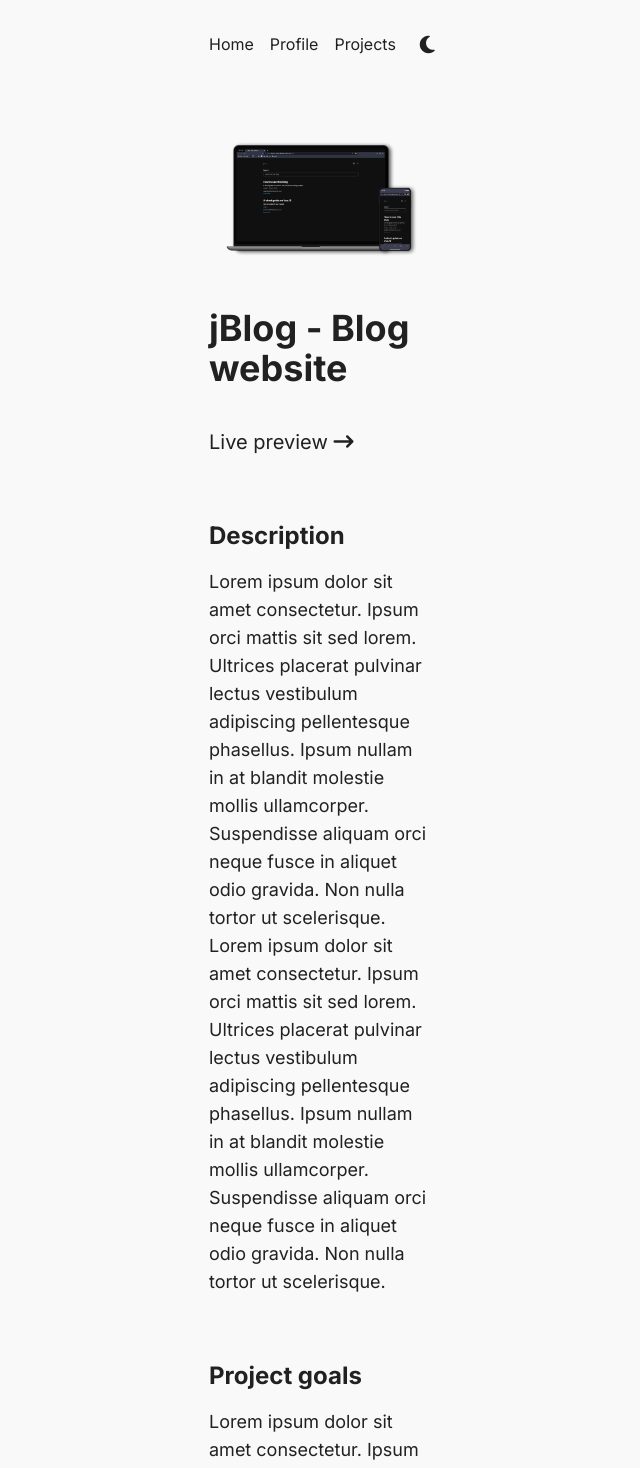
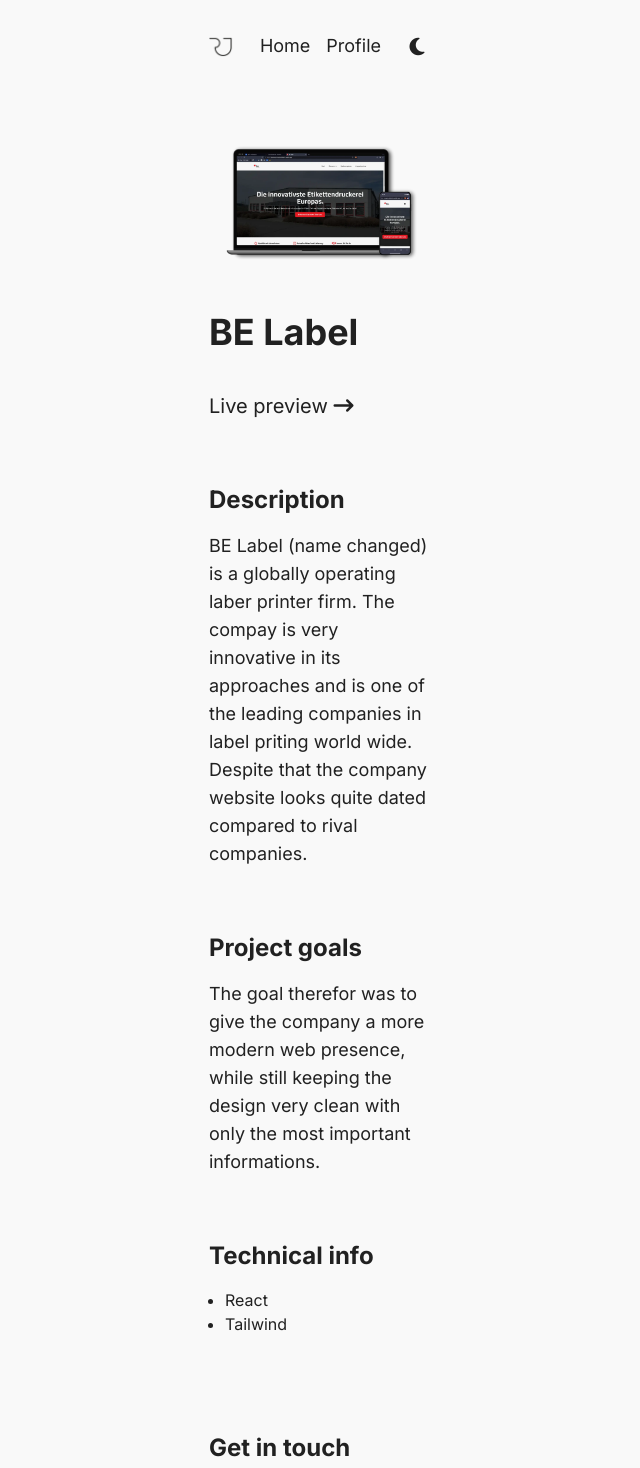
Before and after one commit to Lone1106/clean-portfolio, a Vue app: page /project/be-label in a window 1280 px wide. Shown: the top 1468 px of the page, without its empty margins (321-961 px from the left). Built offline with nearby package versions, Linux system fonts and the light colour scheme.

Commit message:
Finished basic layout and functionality of all pages

```diff
--- a/src/App.vue
+++ b/src/App.vue
@@ -1,5 +1,8 @@
 <template>
-  <div class="px-12 md:px-40 xl:px-[530px]">
+  <div
+    class="px-12 md:px-40 xl:px-[530px] lightMode transition-colors duration-500"
+    :class="{ darkMode: isDarkMode }"
+  >
     <the-header></the-header>
     <main>
       <router-view></router-view>
@@ -17,12 +20,27 @@
 
   html {
     font-family: "Inter", sans-serif;
+  }
+
+  .lightMode {
     background: #f9f9f9;
     color: #212121;
+  }
+
+  .darkMode {
+    background: #1b181b;
+    color: #f9f9f9;
   }
 </style>
 
 <script setup>
+  import { useStore } from "vuex";
+  import { computed } from "vue";
+
   import TheHeader from "./components/layout/TheHeader.vue";
   import TheFooter from "./components/layout/TheFooter.vue";
+
+  const store = useStore();
+
+  const isDarkMode = computed(() => store.getters.getMode);
 </script>
--- a/src/components/landing/Projects.vue
+++ b/src/components/landing/Projects.vue
@@ -1,5 +1,5 @@
 <template>
-	<section class="py-12" id="projects">
+	<section class="py-12">
 		<h2 class="font-bold text-4xl mb-10">My recent projects</h2>
 		<div class="flex flex-col gap-16">
 			<project-item
--- a/src/components/layout/TheHeader.vue
+++ b/src/components/layout/TheHeader.vue
@@ -1,40 +1,114 @@
 <template>
+	<div class="relative">
 		<header class="w-full flex items-center justify-between py-8">
 			<div>
 				<router-link to="/">
-				<img :src="Logo" alt="RJ Logo" class="w-6" />
+					<img :src="Logo" alt="RJ Logo" class="w-6" v-if="!isDarkMode" />
+					<img :src="LogoWhite" alt="RJ Logo" class="w-6" v-else />
 				</router-link>
 			</div>
 
 			<div class="flex justify-end items-center gap-6">
-			<div class="hidden lg:block">
-				<ul class="flex justify-end items-center gap-4">
+				<nav class="hidden lg:block">
+					<ul class="flex justify-end items-center gap-4 text-lg">
 						<li>
 							<router-link to="/">Home</router-link>
 						</li>
 						<li>
 							<router-link to="/profile">Profile</router-link>
 						</li>
-					<li>
-						<a href="/home/#projects">Projects</a>
-					</li>
 					</ul>
+				</nav>
+
+				<div class="cursor-pointer w-6 text-center">
+					<transition name="toggle-mode" mode="out-in">
+						<i
+							v-if="!isDarkMode"
+							class="fa-solid fa-moon fa-lg"
+							@click="toggleDarkMode"
+						></i>
+						<i
+							v-else
+							class="fa-solid fa-sun fa-lg"
+							@click="toggleDarkMode"
+						></i>
+					</transition>
 				</div>
 
-			<div class="cursor-pointer">
-				<i class="fa-solid fa-moon fa-lg"></i>
-				<!-- <i class="fa-solid fa-sun fa-lg"></i> -->
-			</div>
-
-			<div class="block lg:hidden cursor-pointer">
+				<div class="block lg:hidden cursor-pointer" @click="toggleMenu">
 					<i
 						class="fa-solid text-dark fa-bars-staggered fa-xl rotate-180"
 					></i>
 				</div>
 			</div>
 		</header>
+
+		<nav
+			class="bg-light lg:hidden fixed w-full h-screen inset-0 z-50 flex items-center justify-center transition-all duration-500"
+			:class="{ isHidden: !isMenuOpen, isVisible: isMenuOpen }"
+		>
+			<div
+				class="absolute top-8 right-12 md:right-40 cursor-pointer"
+				@click="toggleMenu"
+			>
+				<i class="fa-solid fa-xmark fa-2xl"></i>
+			</div>
+
+			<ul class="flex flex-col justify-center items-center gap-8 text-2xl">
+				<li @click="toggleMenu">
+					<router-link to="/">Home</router-link>
+				</li>
+				<li @click="toggleMenu">
+					<router-link to="/profile">Profile</router-link>
+				</li>
+			</ul>
+		</nav>
+	</div>
 </template>
 
 <script setup>
+	import { useStore } from "vuex";
+	import { computed, ref } from "vue";
 	import Logo from "../../assets/logo.webp";
+	import LogoWhite from "../../assets/logo-white.webp";
+
+	const store = useStore();
+
+	const toggleDarkMode = () => store.dispatch("setMode");
+
+	const isDarkMode = computed(() => store.getters.getMode);
+
+	const isMenuOpen = ref(false);
+	const toggleMenu = () => {
+		isMenuOpen.value = !isMenuOpen.value;
+	};
 </script>
+
+<style scoped>
+	.isHidden {
+		visibility: hidden;
+		opacity: 0;
+	}
+
+	.isVisible {
+		visibility: visible;
+		opacity: 1;
+	}
+
+	.toggle-mode-enter-from,
+	.toggle-mode-leave-to {
+		transform: translateY(30px);
+		opacity: 0;
+	}
+
+	.toggle-mode-enter-active,
+	.toggle-mode-leave-active {
+		transition: all 0.25s ease;
+	}
+
+	.toggle-mode-enter-to,
+	.toggle-mode-leave-from {
+		transform: translateY(0);
+		opacity: 1;
+	}
+</style>
--- a/src/components/profile/ExperienceItem.vue
+++ /dev/null
@@ -1,15 +0,0 @@
-<template>
-	<figure>
-		<p class="font-bold text-base">09/2017 - current</p>
-		<p class="text-base md:text-lg">
-			Lorem ipsum dolor sit amet consectetur. Sit sollicitudin justo odio
-			sed. Eu faucibus mattis quis nunc. Porta lectus adipiscing enim
-			posuere nulla mauris amet. Eget faucibus quam viverra augue. Viverra
-			lorem interdum malesuada pellentesque vel. Lorem ipsum dolor sit amet
-			consectetur. Sit sollicitudin justo odio sed. Eu faucibus mattis quis
-			nunc. Porta lectus adipiscing enim posuere nulla mauris amet. Eget
-			faucibus quam viverra augue. Viverra lorem interdum malesuada
-			pellentesque vel.
-		</p>
-	</figure>
-</template>
--- a/src/components/project/Project.vue
+++ b/src/components/project/Project.vue
@@ -1,54 +1,44 @@
 <template>
 	<section class="py-12">
 		<div class="w-full mb-12">
-			<img :src="Dummy" alt="dummy image" class="w-full" />
+			<img
+				:src="currentProject.image"
+				:alt="currentProject.altText"
+				class="w-full"
+			/>
 		</div>
 
 		<div class="flex flex-col gap-16">
 			<div>
-				<h2 class="font-bold text-4xl mb-10">jBlog - Blog website</h2>
-				<a href="" class="text-xl">
-					Live preview <i class="fa-solid fa-arrow-right-long"></i>
+				<h2 class="font-bold text-4xl mb-10">
+					{{ currentProject.title }}
+				</h2>
+				<a :href="currentProject.link" target="_blank" class="text-xl">
+					{{
+						currentProject.linkType === "web" ? "Live preview" : "Behance"
+					}}
+					<i class="fa-solid fa-arrow-right-long"></i>
 				</a>
 			</div>
 
 			<div>
 				<h3 class="text-2xl font-bold mb-4">Description</h3>
 				<p class="text-base md:text-lg">
-					Lorem ipsum dolor sit amet consectetur. Ipsum orci mattis sit sed
-					lorem. Ultrices placerat pulvinar lectus vestibulum adipiscing
-					pellentesque phasellus. Ipsum nullam in at blandit molestie
-					mollis ullamcorper. Suspendisse aliquam orci neque fusce in
-					aliquet odio gravida. Non nulla tortor ut scelerisque. Lorem
-					ipsum dolor sit amet consectetur. Ipsum orci mattis sit sed
-					lorem. Ultrices placerat pulvinar lectus vestibulum adipiscing
-					pellentesque phasellus. Ipsum nullam in at blandit molestie
-					mollis ullamcorper. Suspendisse aliquam orci neque fusce in
-					aliquet odio gravida. Non nulla tortor ut scelerisque.
+					{{ currentProject.description }}
 				</p>
 			</div>
 
 			<div>
 				<h3 class="text-2xl font-bold mb-4">Project goals</h3>
 				<p class="text-base md:text-lg">
-					Lorem ipsum dolor sit amet consectetur. Ipsum orci mattis sit sed
-					lorem. Ultrices placerat pulvinar lectus vestibulum adipiscing
-					pellentesque phasellus. Ipsum nullam in at blandit molestie
-					mollis ullamcorper. Suspendisse aliquam orci neque fusce in
-					aliquet odio gravida. Non nulla tortor ut scelerisque. Lorem
-					ipsum dolor sit amet consectetur. Ipsum orci mattis sit sed
-					lorem. Ultrices placerat pulvinar lectus vestibulum adipiscing
-					pellentesque phasellus. Ipsum nullam in at blandit molestie
-					mollis ullamcorper. Suspendisse aliquam orci neque fusce in
-					aliquet odio gravida. Non nulla tortor ut scelerisque.
+					{{ currentProject.goals }}
 				</p>
 			</div>
 
 			<div>
 				<h3 class="text-2xl font-bold mb-4">Technical info</h3>
 				<ul class="list-disc ml-4">
-					<li>Tailwind CSS</li>
-					<li>Vue</li>
+					<li v-for="t in currentProject.techInfo">{{ t }}</li>
 				</ul>
 			</div>
 		</div>
@@ -58,6 +48,16 @@
 </template>
 
 <script setup>
-	import Dummy from "../../assets/jBlog.webp";
+	import { useStore } from "vuex";
+
 	import Cta from "../cta/CTA.vue";
+
+	const props = defineProps(["projectId"]);
+
+	const store = useStore();
+
+	const allProjects = store.getters["projects/getAllProjects"];
+	const currentProject = allProjects.filter(
+		(p) => p.slug === props.projectId,
+	)[0];
 </script>
--- a/src/router.js
+++ b/src/router.js
@@ -8,6 +8,9 @@ const NotFound = () => import("./components/notFound/NotFound.vue");
 
 const router = createRouter({
 	history: createWebHistory(),
+	scrollBehavior(to, from, savedPosition) {
+		return { top: 0 };
+	},
 	routes: [
 		{ path: "/", redirect: "/home" },
 		{ path: "/home", component: Home },
--- a/src/store/index.js
+++ b/src/store/index.js
@@ -4,11 +4,25 @@ import projectsModule from "./modules/projects/index.js";
 
 const store = createStore({
 	state() {
-		return {};
+		return {
+			isDarkMode: false,
+		};
 	},
-	mutations: {},
-	actions: {},
-	getters: {},
+	mutations: {
+		toggleMode(state) {
+			state.isDarkMode = !state.isDarkMode;
+		},
+	},
+	actions: {
+		setMode(context) {
+			context.commit("toggleMode");
+		},
+	},
+	getters: {
+		getMode(state) {
+			return state.isDarkMode;
+		},
+	},
 	modules: {
 		projects: projectsModule,
 	},
--- a/src/store/modules/projects/index.js
+++ b/src/store/modules/projects/index.js
@@ -15,13 +15,15 @@ export default {
 					image: jBlog,
 					altText: "jBlog Mockup",
 					title: "jBlog",
-					linkType: "live",
-					link: "",
+					linkType: "web",
+					link: "https://fanciful-kataifi-874129.netlify.app/posts",
 					shortDescr:
 						"A full fledged blog website project to get more familiar with VueJS, Vue-router and Vuex.",
-					description: "",
-					goals: "",
-					techInfo: [],
+					description:
+						"jBlog was my first bigger project that I built using vuejs. It has a lot of the functions a blog site should have, logging in, reading, adding and deleting posts as well a basic filter function. ALl the data for the preview site is stored in vuex and will be deleted after a refresh.",
+					goals:
+						"The goal of this practice was to get more familiar with vuejs, vuex and vue-router as well as implementing a basic filter function to filter through the current posts.",
+					techInfo: ["Vue", "Tailwind"],
 				},
 				{
 					id: 2,
@@ -29,13 +31,15 @@ export default {
 					image: BeLabel,
 					altText: "BE Label Mockup",
 					title: "BE Label",
-					linkType: "live",
-					link: "",
+					linkType: "web",
+					link: "https://luminous-treacle-b8cb1e.netlify.app/",
 					shortDescr:
 						"Redesign of the website of a label printing company operating world wide.",
-					description: "",
-					goals: "",
-					techInfo: [],
+					description:
+						"BE Label (name changed) is a globally operating laber printer firm. The compay is very innovative in its approaches and is one of the leading companies in label priting world wide. Despite that the company website looks quite dated compared to rival companies.",
+					goals:
+						"The goal therefor was to give the company a more modern web presence, while still keeping the design very clean with only the most important informations.",
+					techInfo: ["React", "Tailwind"],
 				},
 				{
 					id: 3,
@@ -43,13 +47,15 @@ export default {
 					image: XyMedia,
 					altText: "XY Media Mockup",
 					title: "XY Media",
-					linkType: "live",
-					link: "",
+					linkType: "web",
+					link: "https://leafy-sprinkles-8fa441.netlify.app/",
 					shortDescr:
 						"A minimal themed business website for selling digital goods.",
-					description: "",
-					goals: "",
-					techInfo: [],
+					description:
+						"XY Media is a very simple and minimal page meant to sell digital goods.",
+					goals:
+						"The goal of this practice was to try out tailwind and to build a basic shopping cart with the ability to change the item quantity from with the cart as well as automatic price updating.",
+					techInfo: ["HTML", "Tailwind", "Javascript"],
 				},
 			],
 		};
--- a/tailwind.config.js
+++ b/tailwind.config.js
@@ -5,7 +5,7 @@ export default {
     extend: {
       colors: {
         dark: "#212121",
-        light: "F9F9F9",
+        light: "#F9F9F9",
       },
       fontFamily: {
         inter: "'Inter, sans-serif'",
```
Also changed, not shown: src/components/profile/Profile.vue (+28 -12 lines), src/assets/logo-white.webp (added), 1 other file (tests, documents, lock files or other folders). Lines whose indentation alone changed are shown as unchanged.
